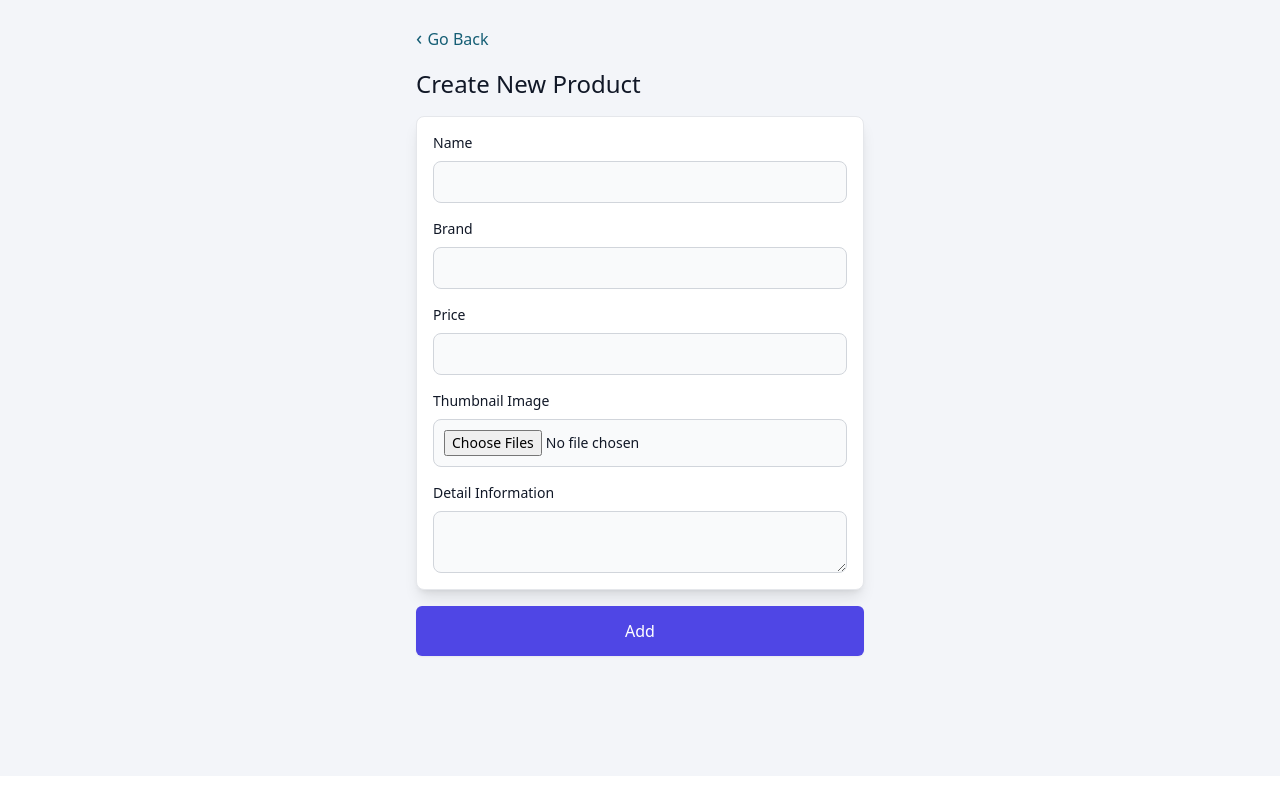
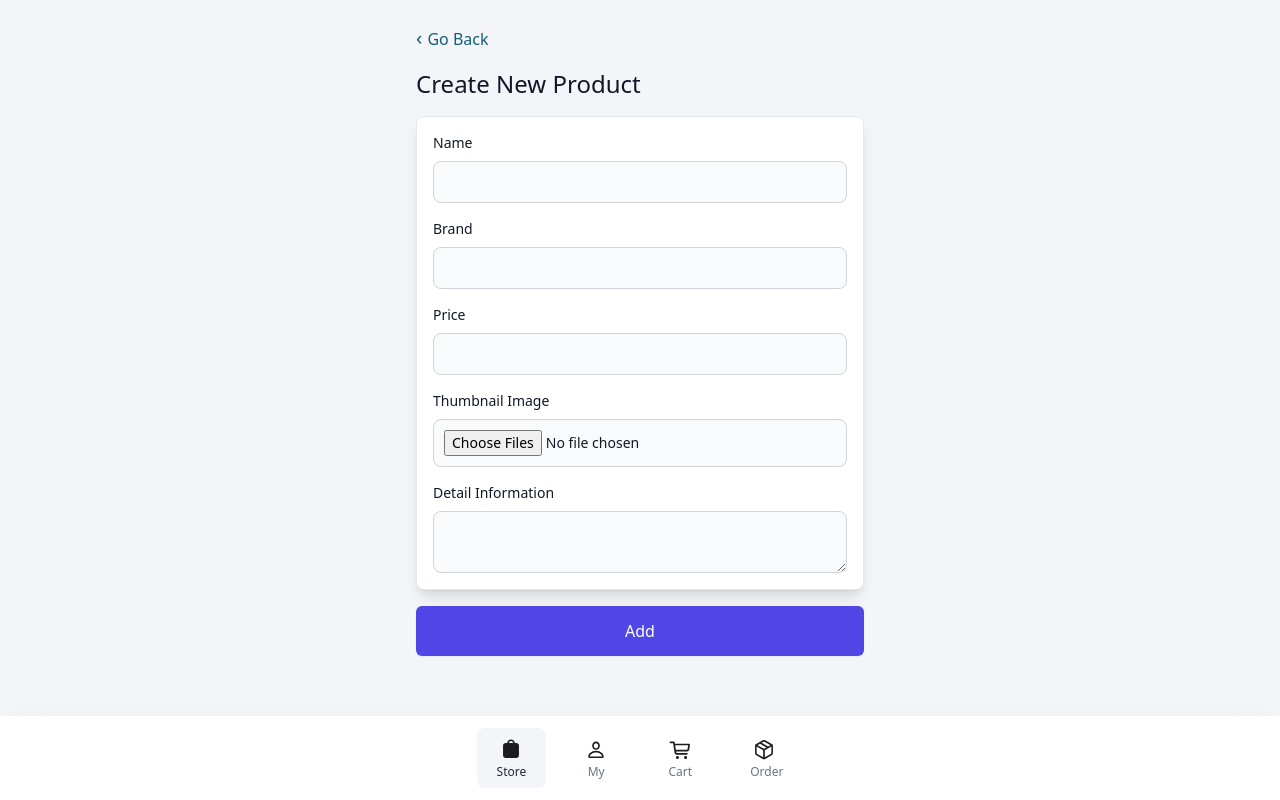
Before and after one commit to Ex10si0n/open-mall, a Vue app in the folder isi-web/: page /#/product/create in a window 1280 px wide. Built offline with nearby package versions, Linux system fonts and the light colour scheme.

Commit message:
JWT frontend
JWT frontend, project can work as usual.

```diff
--- a/isi-web/package.json
+++ b/isi-web/package.json
@@ -20,6 +20,7 @@
   },
   "devDependencies": {
     "@vitejs/plugin-vue": "^2.0.0",
+    "babel-plugin-transform-object-rest-spread": "^6.26.0",
     "typescript": "^4.4.4",
     "vite": "^2.7.2",
     "vue-tsc": "^0.29.8"
--- a/isi-web/src/App.vue
+++ b/isi-web/src/App.vue
@@ -14,7 +14,7 @@ const activeTab = computed(() => {
   return store.state.activeTab;
 });
 
-// const activeTab = ref("shop");
+//const activeTab = ref("shop");
 
 const changeTab = (tab: string) => {
   store.commit("chgActiveTab", tab);
@@ -29,7 +29,7 @@ const changeTab = (tab: string) => {
     <div
         class="inline-block text-center mx-auto fixed inset-x-0 bottom-0 z-10 bg-white border-t-1 shadow-2xl p-3"
     >
-      <div class="hidden justify-center flex space-x-4" id="nav">
+      <div class=" justify-center flex space-x-4" id="nav">
         <router-link
             v-if="userStatus !== 'vendor'"
             to="/"
--- a/isi-web/src/main.ts
+++ b/isi-web/src/main.ts
@@ -4,9 +4,25 @@ import store from './store/store'
 import router from './router/router'
 import naive from 'naive-ui'
 import './css/index.css'
+import axios from "axios";
 
 const app = createApp(App)
 app.use(router)
 app.use(store)
 app.use(naive)
 app.mount('#app')
+
+axios.interceptors.request.use(
+    config => {
+      if (config.headers === undefined) {
+        config.headers = {};
+      }
+      if (localStorage.getItem('Authorization')) {
+        config.headers.Authorization = localStorage.getItem('Authorization');
+      }
+
+      return config;
+    },
+    error => {
+      return Promise.reject(error);
+    });
--- /dev/null
+++ b/isi-web/src/router/index.ts
@@ -0,0 +1,14 @@
+import router from "./router";
+
+router.beforeEach((to, from, next) => {
+    if (to.path === '/signup' || to.path === '/login') {
+      next();
+    } else {
+      let token = localStorage.getItem('Authorization');
+      if (token === 'null' || token === '') {
+        next('/login');
+      } else {
+        next();
+      }
+    }
+  });
--- a/isi-web/src/store/store.ts
+++ b/isi-web/src/store/store.ts
@@ -16,6 +16,7 @@ export default createStore({
         primaryAddress: {
             addrId: '7cd49540-3d41-4eb3-b530-3a40414473d7',
         },
+        Authorization: localStorage.getItem('Authorization') ? localStorage.getItem('Authorization') : ""
     },
     mutations: {
         setPrimaryAddress(state, addrId) {
@@ -48,6 +49,10 @@ export default createStore({
             state.primaryAddress.addrId = '';
             state.activeTab = '';
         },
+        chgLogin(state, user){
+            state.Authorization = user.Authorization;
+            localStorage.setItem('Authorization', user.Authorization);
+        }
     },
     actions: {}
 })
--- a/isi-web/src/views/Login.vue
+++ b/isi-web/src/views/Login.vue
@@ -2,16 +2,18 @@
 import axios from "axios";
 import {ref} from "vue";
 import config from "../config"
-import {useRouter} from 'vue-router'
-import {useStore} from 'vuex'
+import { useRouter } from 'vue-router'
+import { useStore} from 'vuex'
 
 const router = useRouter()
 const store = useStore()
-// const count = ref(0)
-
+    // const count = ref(0)
 const email = ref("")
 const password = ref("")
+const userToken = ref("")
+
 const login = () => {
+
   const query = "http://" + config.apiServer + ":" + config.port + "/api/login_check/"
   axios
       .post(query,
@@ -25,6 +27,9 @@ const login = () => {
         accId: res.data.uuid,
         userEmail: email.value,
         userName: email.value.split('@')[0]
+      })
+      store.commit('chgLogin', {
+        Authorization: res.data.token
       })
       if (res.data.type === 'vendor') {
         store.commit('chgStatus', 'vendor')
```
Also changed, not shown: 2 other files (tests, documents, lock files or other folders).
